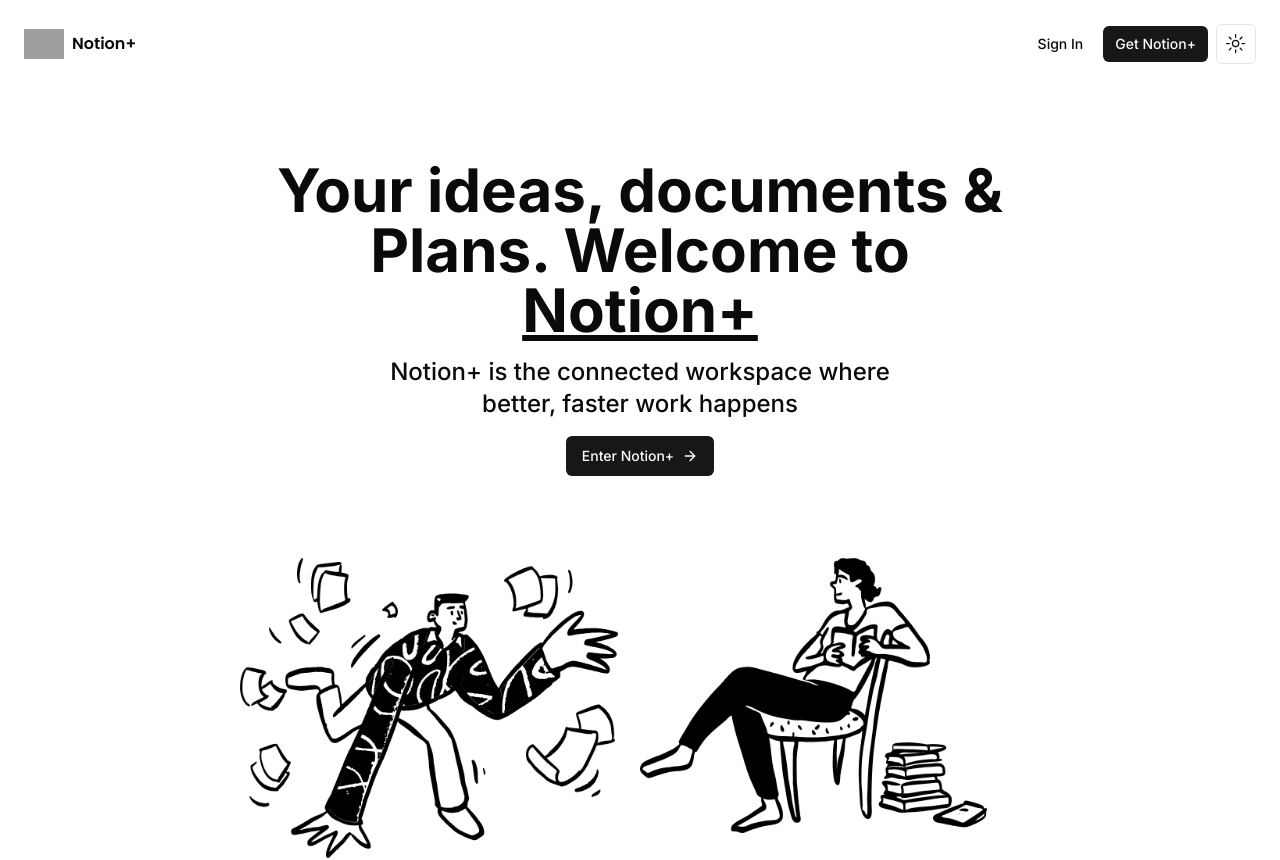
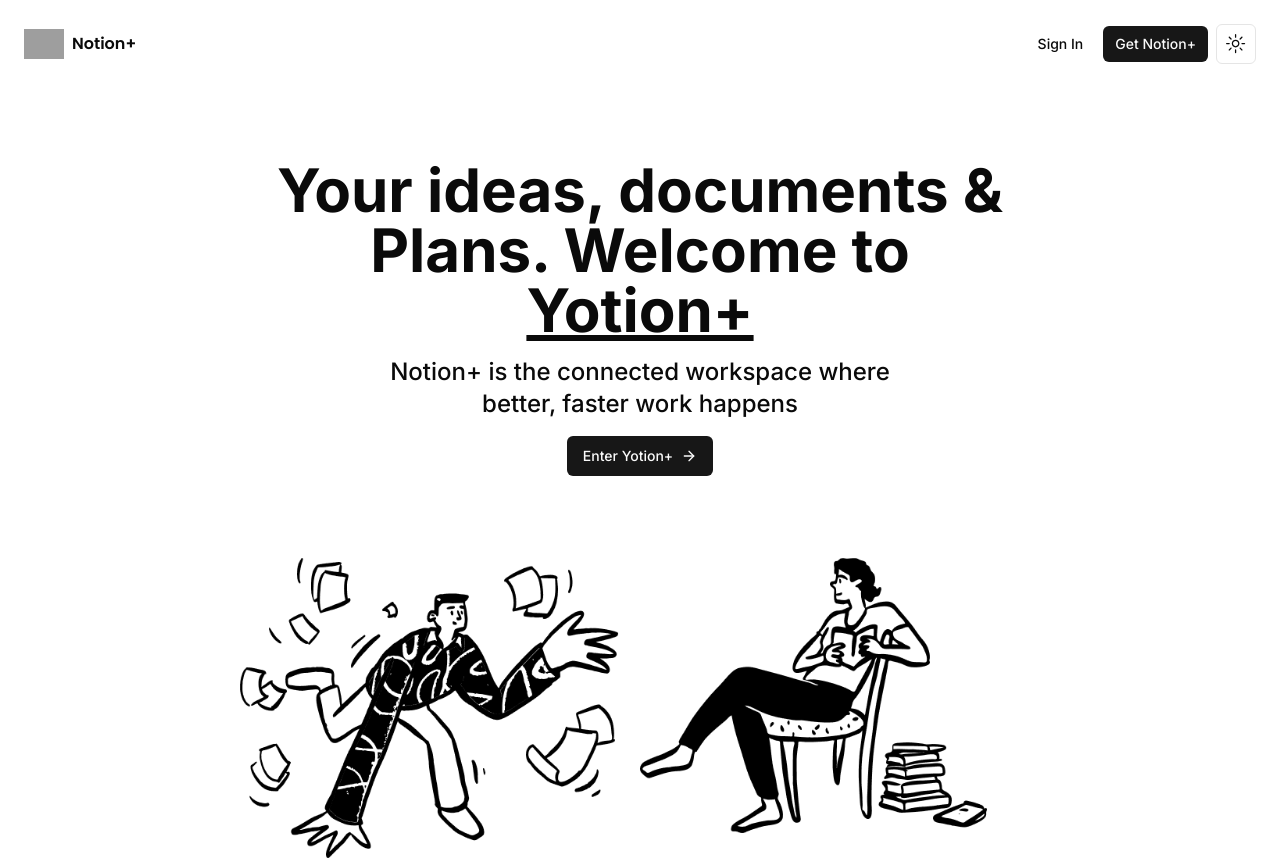
Before and after one commit to gyash21/Yotion, a Next.js app: page / in a window 1280 px wide. Shown: the top 860 px of the page. Built offline with nearby package versions, Linux system fonts and the light colour scheme; no server answers; grey boxes are pictures that could not be loaded.

Commit message:
fix- naming conven'n

```diff
--- a/app/(marketing)/_components/heading.tsx
+++ b/app/(marketing)/_components/heading.tsx
@@ -7,10 +7,10 @@ export const Heading = () => {
     return(
         <div className="max-w-3xl space-y-4">
             <h1 className="text-3xl sm:text-5xl md:text-6xl font-bold">
-                Your ideas, documents & Plans. Welcome to <span className="underline">Notion+</span>
+                Your ideas, documents & Plans. Welcome to <span className="underline">Yotion+</span>
             </h1>
             <h3 className="text-base sm:text-xl md:text-2xl font-medium">Notion+ is the connected workspace where <br />better, faster work happens</h3>
-            <Button>Enter Notion+ <ArrowRight className="h-4 w-4 ml-2"/></Button>
+            <Button>Enter Yotion+ <ArrowRight className="h-4 w-4 ml-2"/></Button>
         </div>
     )
 }
--- a/app/(marketing)/_components/navbar.tsx
+++ b/app/(marketing)/_components/navbar.tsx
@@ -47,7 +47,7 @@ export const Navbar = () => {
                     <Button variant='ghost' size='sm' asChild>
                         <Link href="/documents">
 
-                            Enter Notion+
+                            Enter Yotion+
                         </Link>
 
 
```
